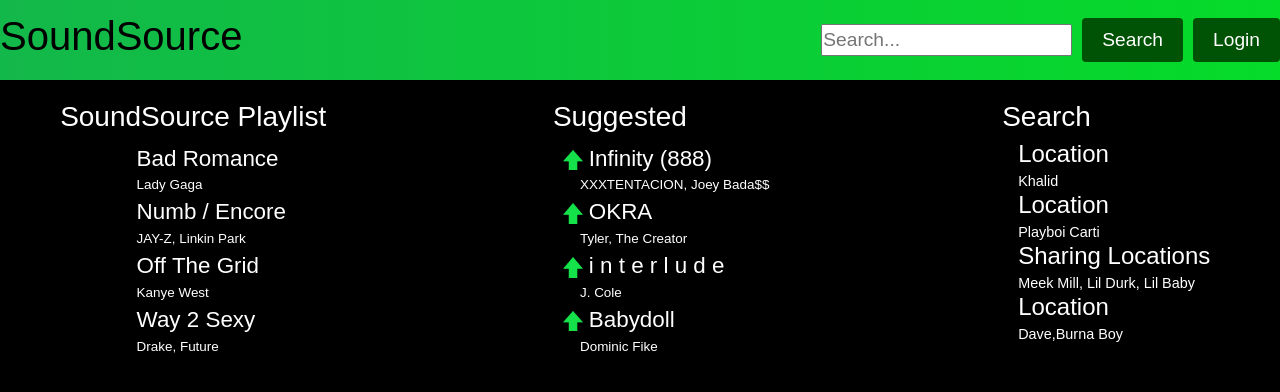
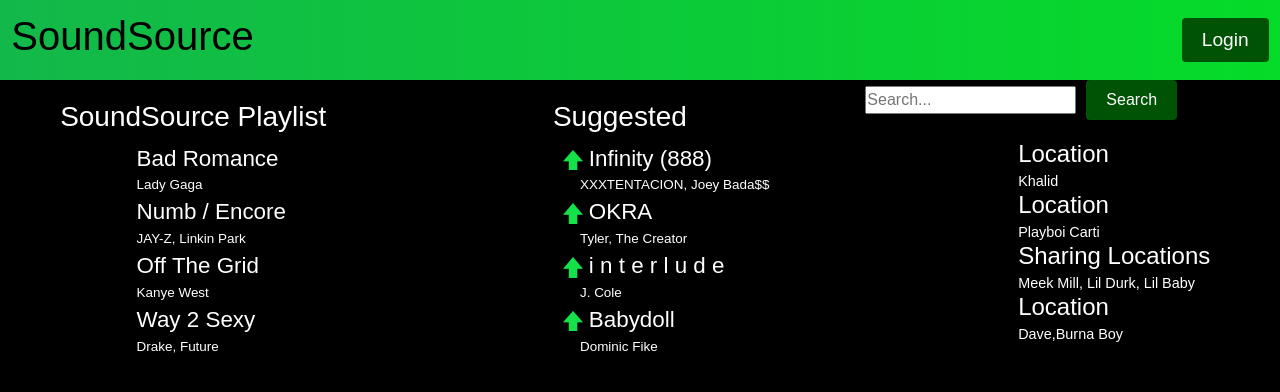
Before and after one commit to RafaPeralva/SoundSource, a React (Create React App) app in the folder front-end/soundsource/: page / in a window 1280 px wide. Shown: the top 392 px of the page. Built offline with nearby package versions, Linux system fonts and the light colour scheme.

Commit message:
update UI

```diff
--- a/front-end/soundsource/src/components/Homepage/Homepage.js
+++ b/front-end/soundsource/src/components/Homepage/Homepage.js
@@ -1,6 +1,7 @@
 import React from "react";
 import "./Homepage.css";
 import { Container, Row, Col, RowProps, ColProps } from "react-bootstrap";
+import { SearchBar } from "../SearchBar/SearchBar";
 
 export const Homepage = () => {
   function upvote() {
@@ -20,7 +21,7 @@
               <h3>Suggested</h3>
             </Col>
             <Col className="text-center">
-              <h3>Search</h3>
+              <SearchBar />
             </Col>
           </Row>
           <Row>
--- a/front-end/soundsource/src/components/Navbar/Navbar.js
+++ b/front-end/soundsource/src/components/Navbar/Navbar.js
@@ -39,7 +39,7 @@
             );
           })}
         </ul>
-        <SearchBar />
+        {/* <SearchBar /> */}
         <Button className="loginbtn" onClick={getSpotifyUserLogin}>
           Login
         </Button>
```
Also changed, not shown: 1 other file (tests, documents, lock files or other folders).
